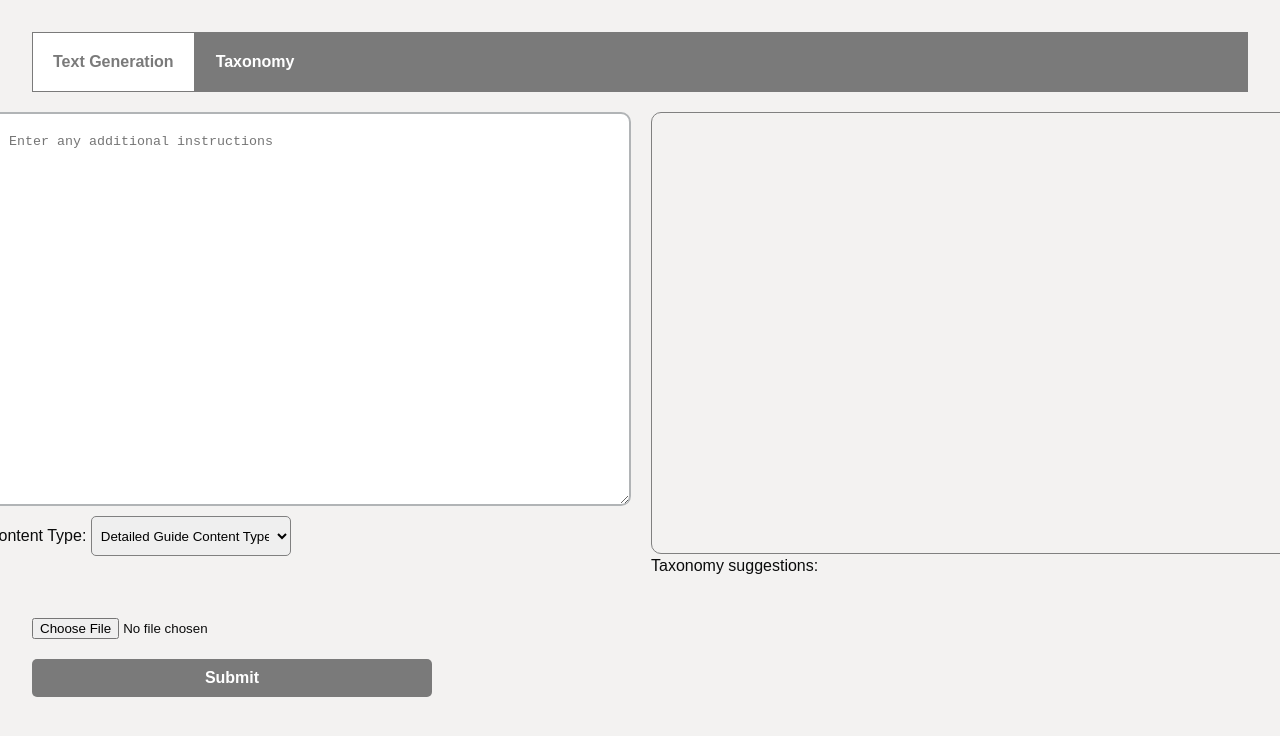
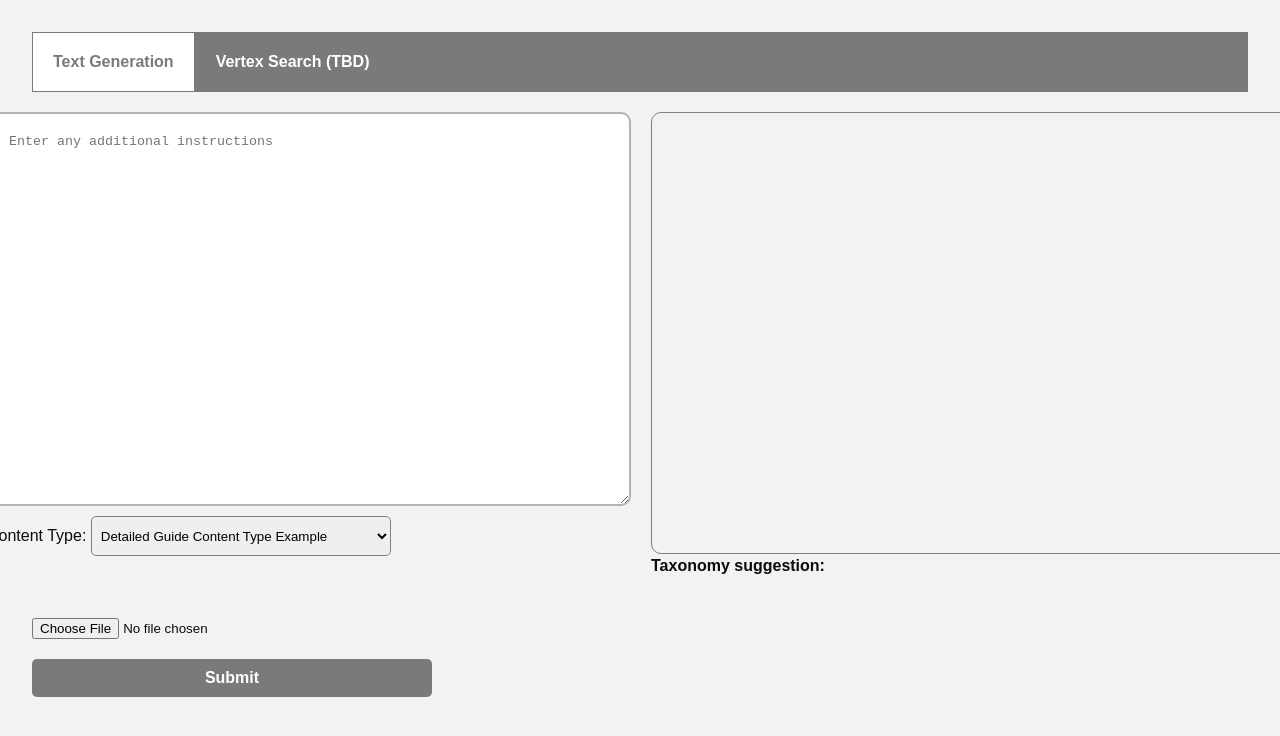
Before and after one commit to ancoris/anc-pg-hack-defra-cm-app, a React (Vite) app in the folder frontend/: page / in a window 1280 px wide. Shown: the top 736 px of the page. Built offline with nearby package versions, Linux system fonts and the light colour scheme.

Commit message:
ui tweaks

```diff
--- a/frontend/src/components/Tabs/index.jsx
+++ b/frontend/src/components/Tabs/index.jsx
@@ -17,18 +17,20 @@ const Tabs = () => {
                     Text Generation
                 </button>
                 <button
-                    className={activeTab === "taxonomy" ? styles.active : ""}
+                    className={
+                        activeTab === "vertexSearch" ? styles.active : ""
+                    }
                     onClick={() => {
-                        setActiveTab("taxonomy");
+                        setActiveTab("vertexSearch");
                     }}
                 >
-                    Taxonomy
+                    Vertex Search (TBD)
                 </button>
             </div>
 
             <div className="outlet">
                 {activeTab === "textGen" && <TextGen />}
-                {activeTab === "taxonomy" && <h1>Taxonomy</h1>}
+                {activeTab === "vertexSearch" && <h1>Vertex Search (TBD)</h1>}
             </div>
         </div>
     );
--- a/frontend/src/pages/TextGen/TextGen.module.css
+++ b/frontend/src/pages/TextGen/TextGen.module.css
@@ -58,7 +58,7 @@
 }
 
 .selectBox {
-    width: 200px;
+    width: 300px;
     height: 40px;
     border: 1px solid gray;
     border-radius: 5px;
@@ -74,7 +74,11 @@
     padding: 20px;
     overflow-y: scroll;
 }
-
+.taxonomy {
+    > span {
+        font-weight: 700;
+    }
+}
 .upload_button {
     padding-block: 20px;
 }
--- a/frontend/src/pages/TextGen/index.jsx
+++ b/frontend/src/pages/TextGen/index.jsx
@@ -94,7 +94,7 @@ function TextGen() {
                             dangerouslySetInnerHTML={createMarkup()}
                         ></div>
                         <div className={styles.taxonomy}>
-                            Taxonomy suggestions: <br />
+                            <span>Taxonomy suggestion:</span> <br />
                             {taxonomy}
                         </div>
                     </div>
```
